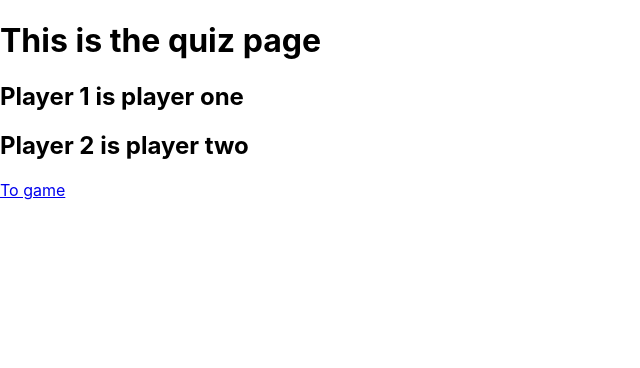
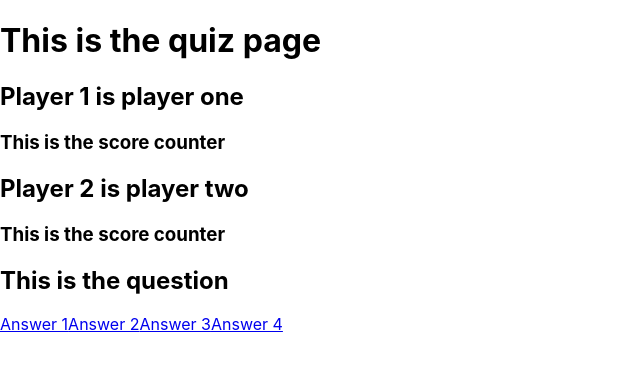
Before and after one commit to jdnolan93/w13-d2-lab, a React (Create React App) app in the folder client/: page /quiz in a window 1280 px wide. Shown: the top 368 px of the page, without its empty margins (0-640 px from the left). Built offline with nearby package versions, Linux system fonts and the light colour scheme.

Commit message:
added information to quiz container

```diff
--- a/client/src/containers/QuizContainer.js
+++ b/client/src/containers/QuizContainer.js
@@ -8,8 +8,14 @@ const QuizContainer = ({playerOne, playerTwo}) => {
         <>
         <h1>This is the quiz page</h1>
         <h2> {playerOne} is player one </h2>
+        <h3> This is the score counter</h3>
         <h2> {playerTwo} is player two </h2>
-        <Link to = "/game">To game</Link>
+        <h3> This is the score counter</h3>
+        <h2> This is the question </h2>
+        <Link to = "/game">Answer 1</Link>
+        <Link to = "/game">Answer 2</Link>
+        <Link to = "/game">Answer 3</Link>
+        <Link to = "/game">Answer 4</Link>
         </>
     )
 
```
